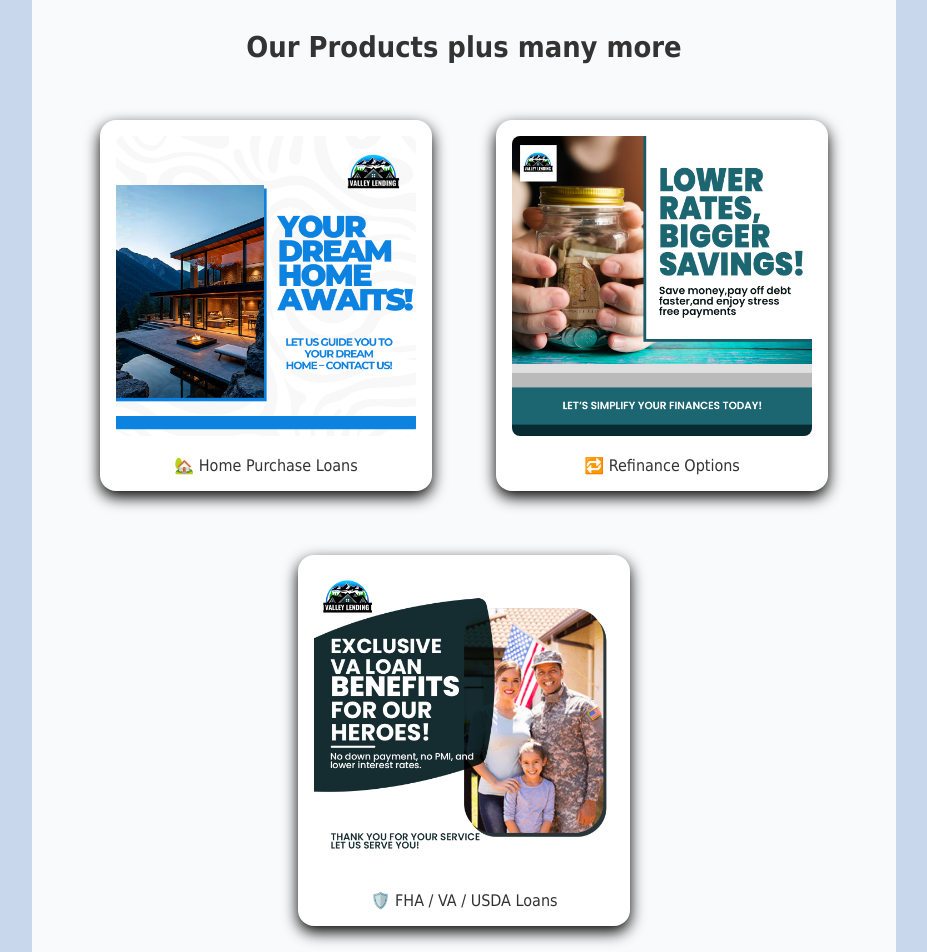
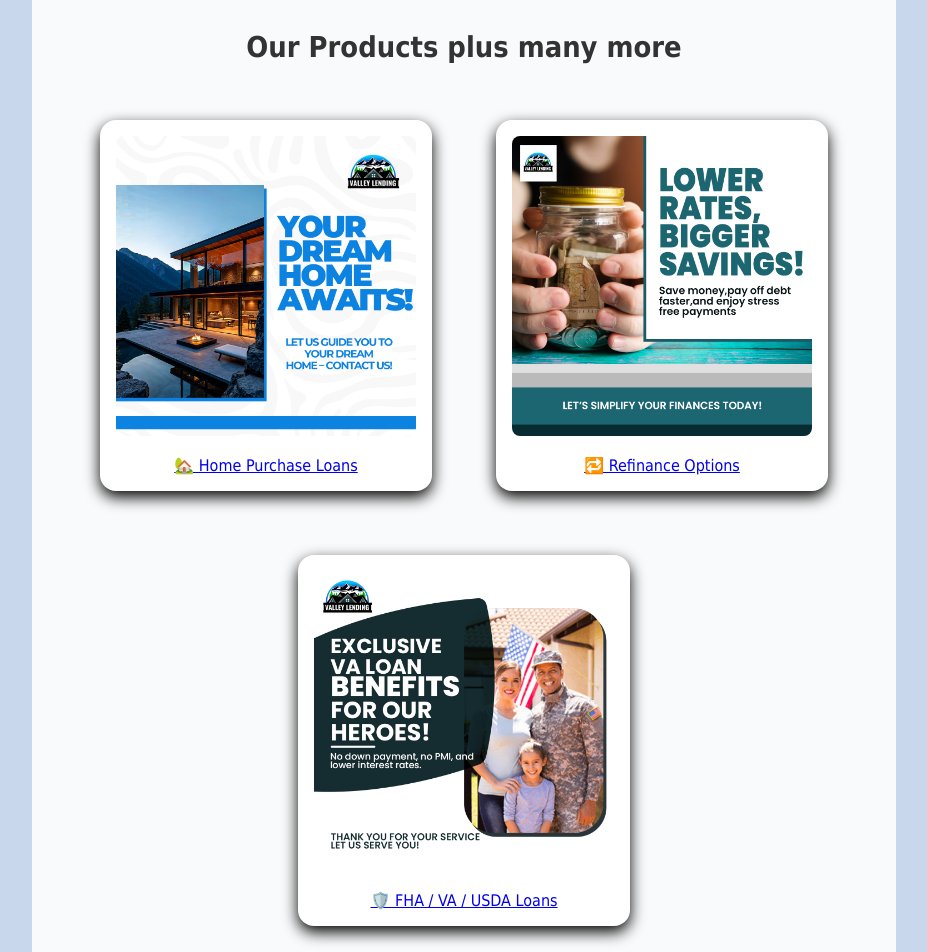
Before and after one commit to Joaquin95/Valley-Lending-Portfolio, a React (Create React App) app: page / in a window 1280 px wide. Shown: the part 1700-2652 px from the top of the page, without its empty margins (176-1103 px from the left). Built offline with nearby package versions, Linux system fonts and the light colour scheme.

Commit message:
added links to loan programs

```diff
--- a/src/ValleyLandingPage.jsx
+++ b/src/ValleyLandingPage.jsx
@@ -53,9 +53,9 @@ const ValleyLandingPage = () => {
       <section id="services" className="services">
         <h3>Our Products plus many more</h3>
         <div className="service-list">
-          <div className="service-card"> <img src={PurchaseImg} alt="Home Purchase Loans" className="service-img" /> 🏡 Home Purchase Loans</div>
-          <div className="service-card"><img src={RefinanceImg} alt="Refinance Loans" className="service-img" /> 🔁 Refinance Options</div>
-          <div className="service-card"><img src={VAImg} alt="VA Loans" className="service-img" /> 🛡️ FHA / VA / USDA Loans</div>
+          <div className="service-card"> <img src={PurchaseImg} alt="Home Purchase Loans" className="service-img" /> <a href="https://www.valleylending.com/home-purchase" target="blank_">🏡 Home Purchase Loans </a></div>
+          <div className="service-card"><img src={RefinanceImg} alt="Refinance Loans" className="service-img" /> <a href="https://www.valleylending.com/home-refinance" target="blank_"> 🔁 Refinance Options</a></div>
+          <div className="service-card"><img src={VAImg} alt="VA Loans" className="service-img" /> <a href="https://www.valleylending.com/loan-programs" target="blank_">🛡️ FHA / VA / USDA Loans </a></div>
         </div>
       </section>
 
```
